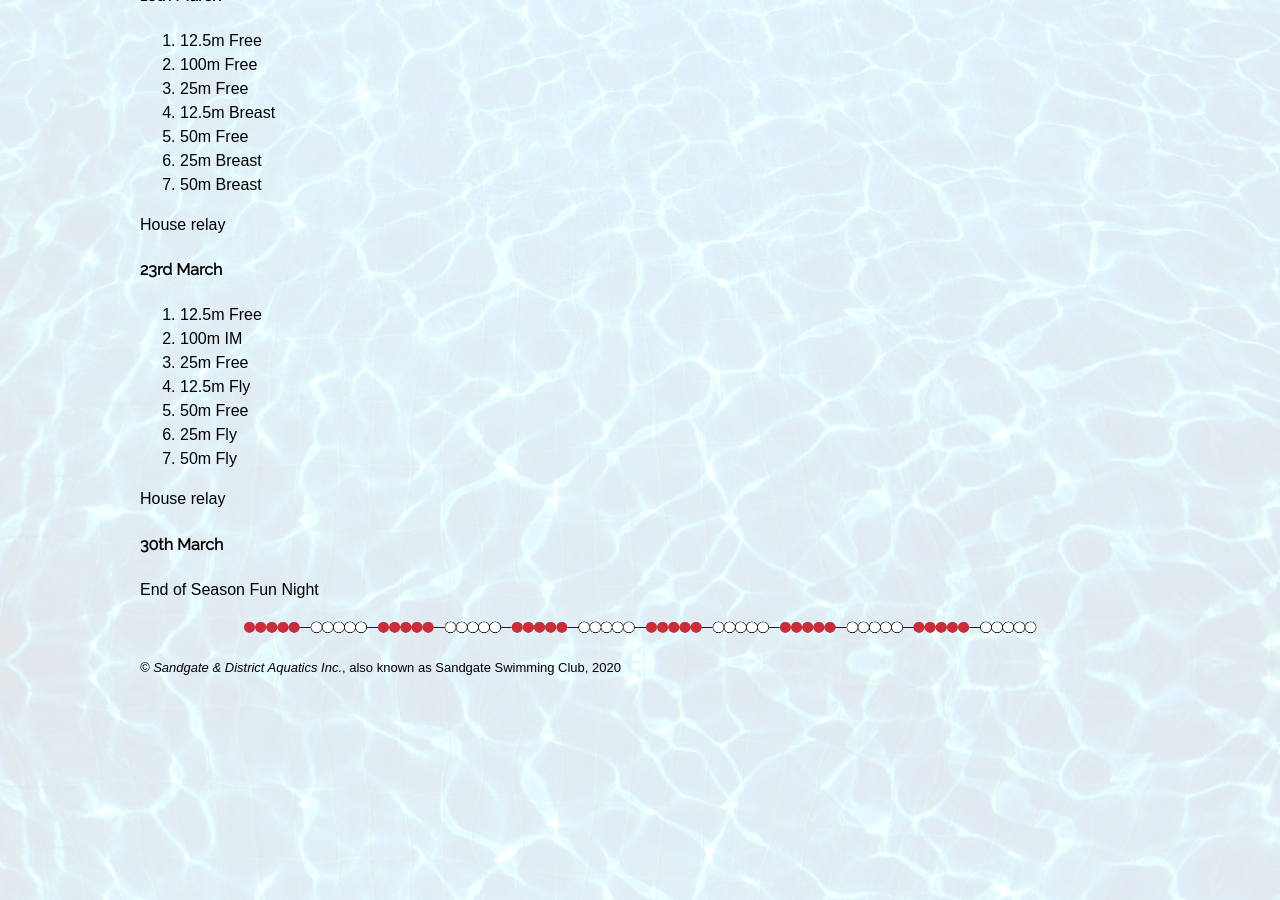
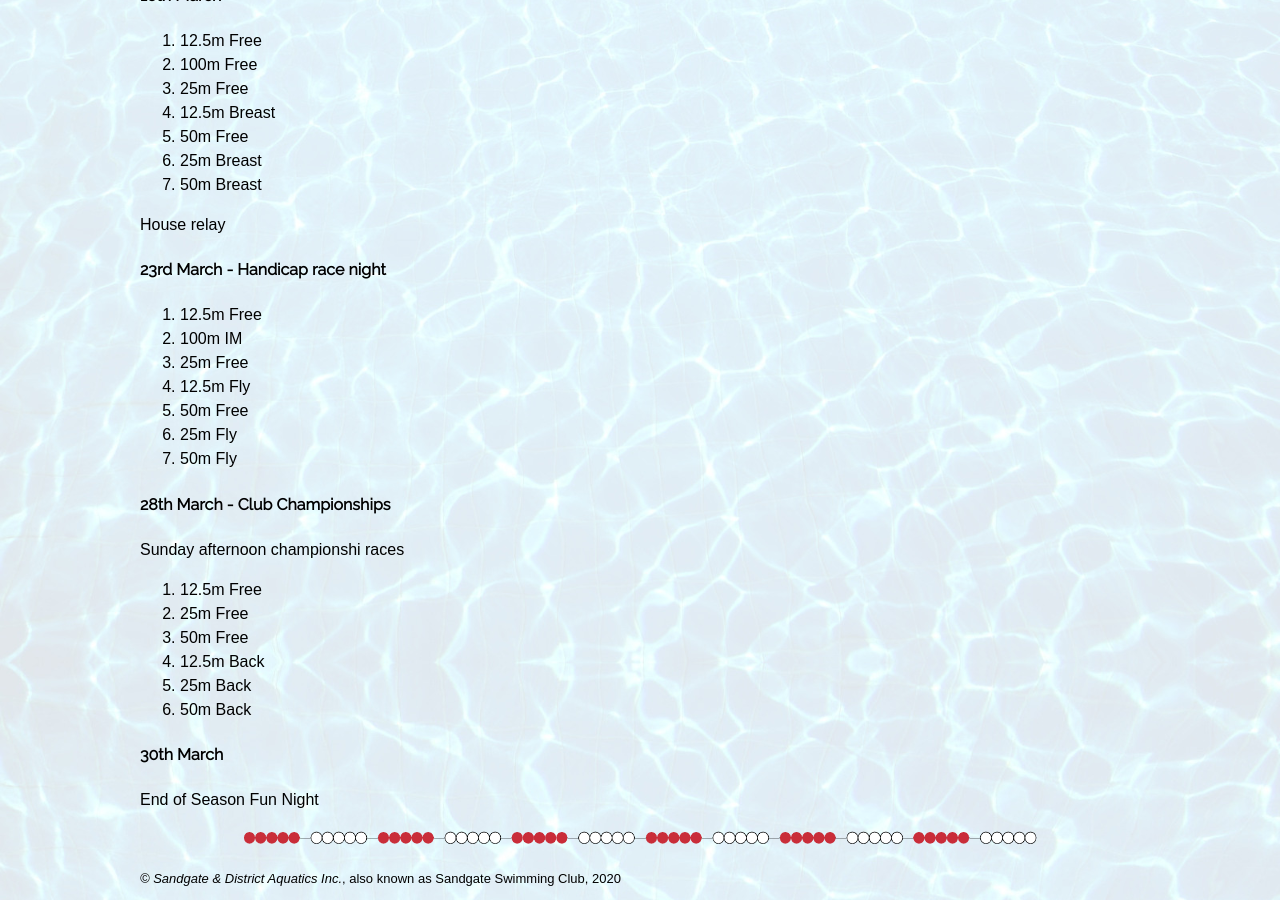
Before and after one commit to sandswim/website, a Jekyll site: the page built from pages/clubnight.md, in a window 1280 px wide and 900 px high, scrolled down 6047 px. Built offline with Jekyll 4.4.1, drawn with Linux system fonts in a browser that asks for light colours.

Commit message:
update clubnight schedule

```diff
--- a/pages/clubnight.md
+++ b/pages/clubnight.md
@@ -205,7 +205,7 @@ House relay
 
 House relay
 
-#### 23rd March
+#### 23rd March - Handicap race night
 1. 12.5m Free
 2. 100m IM
 3. 25m Free
@@ -214,7 +214,15 @@ House relay
 6. 25m Fly
 7. 50m Fly
 
-House relay
+
+#### 28th March - Club Championships
+Sunday afternoon championshi races
+1. 12.5m Free
+1. 25m Free
+1. 50m Free
+1. 12.5m Back
+1. 25m Back
+1. 50m Back
 
 #### 30th March
 End of Season Fun Night
```
